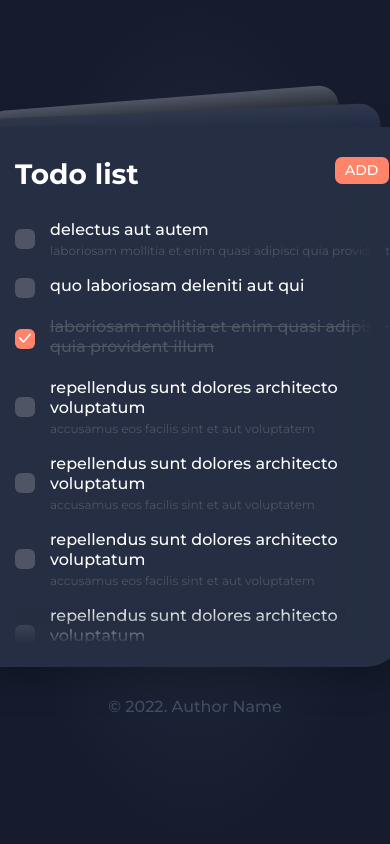
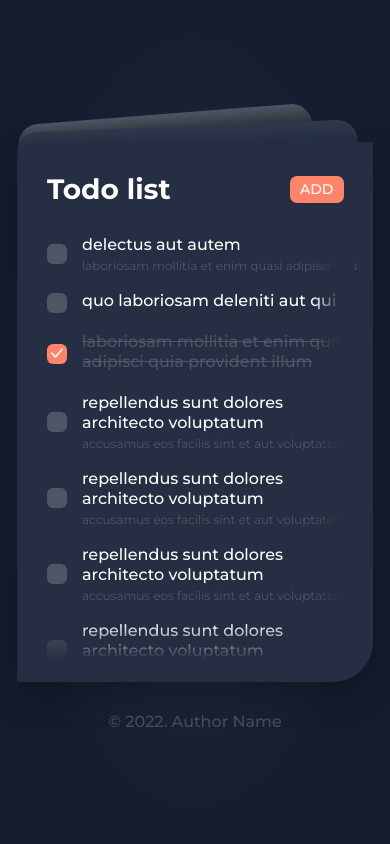
Before and after one commit to shaidrv/todo-list-capsbold, a website: page index.html in a window 390 px wide. Drawn offline with Linux system fonts and the light colour scheme.

Commit message:
адаптив

```diff
--- a/assets/scss/assets/_card.scss
+++ b/assets/scss/assets/_card.scss
@@ -14,15 +14,15 @@
   &__bg {
     position: absolute;
     max-width: 420px;
-    width: 100%;
-    height: 85px;
+    width: 90%;
+    height: 82px;
     left: 18px;
     top: -15px;
   }
 
   &__bg1 {
     position: absolute;
-    width: 84%;
+    width: 84.5%;
     height: 85.23px;
     background: linear-gradient(180deg, #4f5565 0%, #000000 53.65%);
     border-radius: 20px;
@@ -33,7 +33,7 @@
 
   &__bg2 {
     position: absolute;
-    width: 94%;
+    width: 98%;
     height: 67.97px;
     background: linear-gradient(180deg, #31394d 0%, #091739 100%);
     border-radius: 20px;
@@ -55,8 +55,8 @@
     position: relative;
     cursor: pointer;
 
-    // @media (max-width: 450px) {
-    //   max-width: 390px;
+    // @media (max-width: 374px) {
+    //   padding: 16px 16px 30px 15px;
     // }
 
     &::after {
@@ -74,29 +74,30 @@
 
     &::before {
       content: '';
-      width: 105%;
-      height: 7.5%;
-      position: absolute;
       background: linear-gradient(
         180deg,
         rgba(37, 46, 66, 0) 0%,
         #252e42 67.19%
       );
-      top: 50%;
-      left: 38%;
+      width: 441px;
+      height: 39px;
+      position: absolute;
+      top: 52%;
+      right: -181px;
       transform: rotate(-90deg);
       z-index: 1;
     }
   }
 
   .card__header {
-    margin: 0 0 20px 0;
+    margin: 0px 13px 20px 0;
   }
 
   .header {
     &__content {
       display: flex;
       justify-content: space-between;
+      align-items: center;
     }
 
     &__title {
@@ -142,6 +143,7 @@
       position: relative;
       margin: 0 0 0 35px;
       padding: 9px 0;
+      max-width: calc(100vw - 115px);
 
       &::before {
         content: '';
--- a/assets/scss/main.scss
+++ b/assets/scss/main.scss
@@ -2,6 +2,11 @@
 @import url('https://fonts.googleapis.com/css2?family=Montserrat:wght@400;500;700&display=swap');
 @import 'assets/card';
 @import 'assets/footer';
+
+html {
+  -webkit-text-size-adjust: 100%;
+  text-size-adjust: 100%;
+}
 
 body {
   font-size: 16px;
@@ -19,6 +24,7 @@ body {
   flex-direction: column;
   align-items: center;
   justify-content: center;
+  padding-top: 30px;
 
   ._bg-animation {
     opacity: 0;
```
Also changed, not shown: assets/css/main.css, 1 other file.
